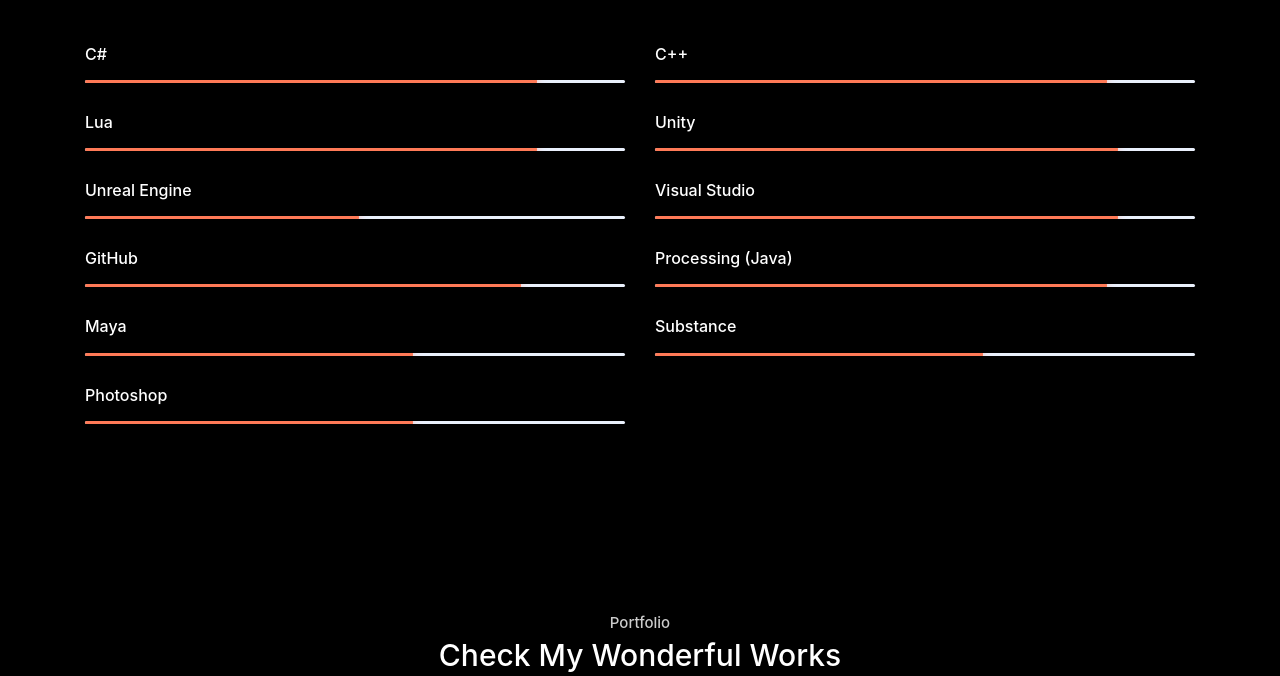
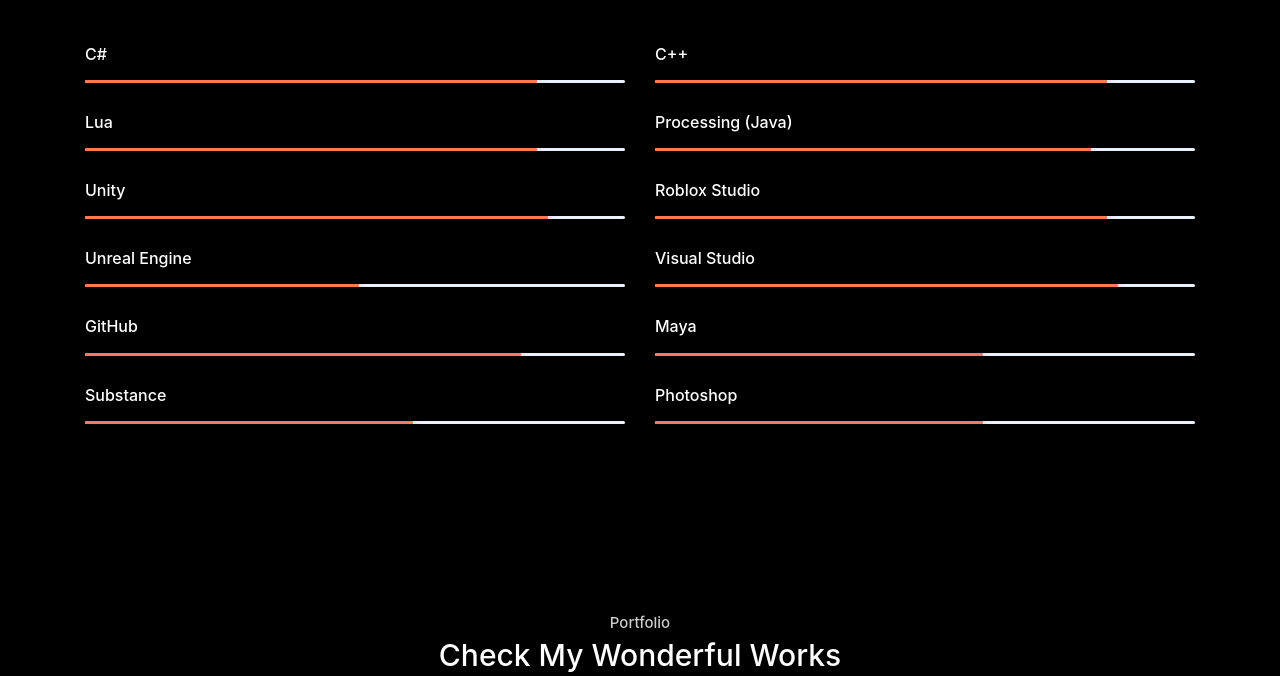
Before and after one commit to EdahiSihuca/edahisihuca.github.io, a plain HTML site: page index.html in a window 1280 px wide. Shown: the part 2310-2986 px from the top of the page. Drawn offline with Linux system fonts and the light colour scheme.

Commit message:
Update index.html
Update barr

```diff
--- a/index.html
+++ b/index.html
@@ -162,9 +162,21 @@
                     </div>
                 </div>
                 <div class="col-sm-6">
+                    <h6 class="mb-3">Processing (Java)</h6>
+                    <div class="progress">
+                        <div class="progress-bar bg-primary" role="progressbar" style="width: 80%;" aria-valuenow="25" aria-valuemin="0" aria-valuemax="100"><span>95%</span></div>
+                    </div>
+                </div>
+                <div class="col-sm-6">
                     <h6 class="mb-3">Unity</h6>
                     <div class="progress">
                         <div class="progress-bar bg-primary" role="progressbar" style="width: 85%;" aria-valuenow="25" aria-valuemin="0" aria-valuemax="100"><span>95%</span></div>
+                    </div>
+                </div>
+                <div class="col-sm-6">
+                    <h6 class="mb-3">Roblox Studio</h6>
+                    <div class="progress">
+                        <div class="progress-bar bg-primary" role="progressbar" style="width: 83%;" aria-valuenow="25" aria-valuemin="0" aria-valuemax="100"><span>95%</span></div>
                     </div>
                 </div>
                 <div class="col-sm-6">
@@ -183,12 +195,6 @@
                     <h6 class="mb-3">GitHub</h6>
                     <div class="progress">
                         <div class="progress-bar bg-primary" role="progressbar" style="width: 80%;" aria-valuenow="25" aria-valuemin="0" aria-valuemax="100"><span>95%</span></div>
-                    </div>
-                </div>
-                <div class="col-sm-6">
-                    <h6 class="mb-3">Processing (Java)</h6>
-                    <div class="progress">
-                        <div class="progress-bar bg-primary" role="progressbar" style="width: 83%;" aria-valuenow="25" aria-valuemin="0" aria-valuemax="100"><span>95%</span></div>
                     </div>
                 </div>
                 <div class="col-sm-6">
```
